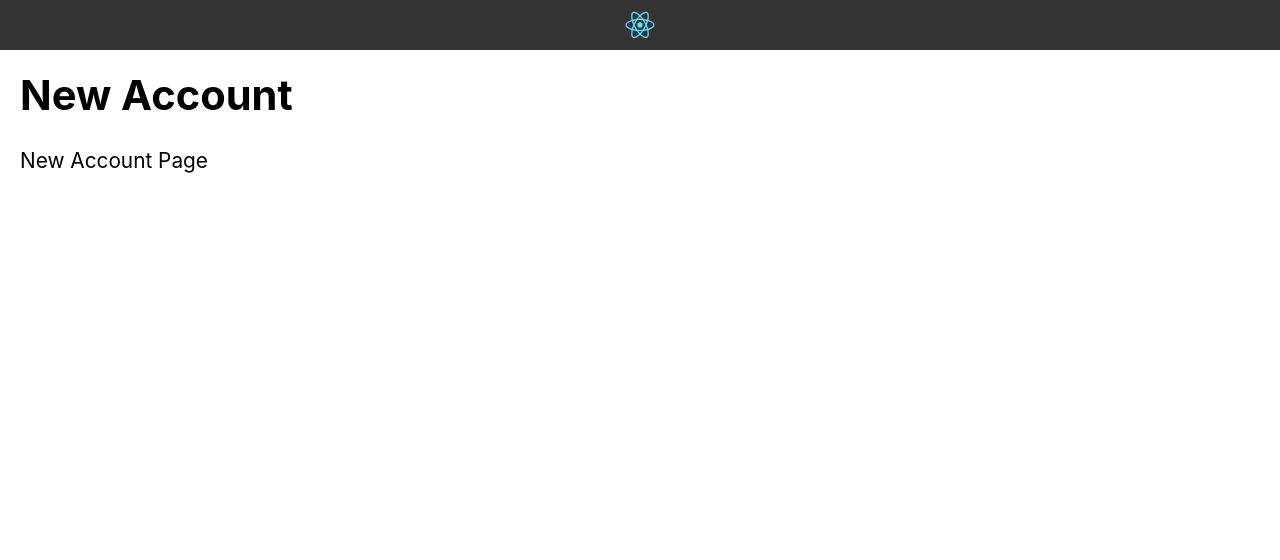
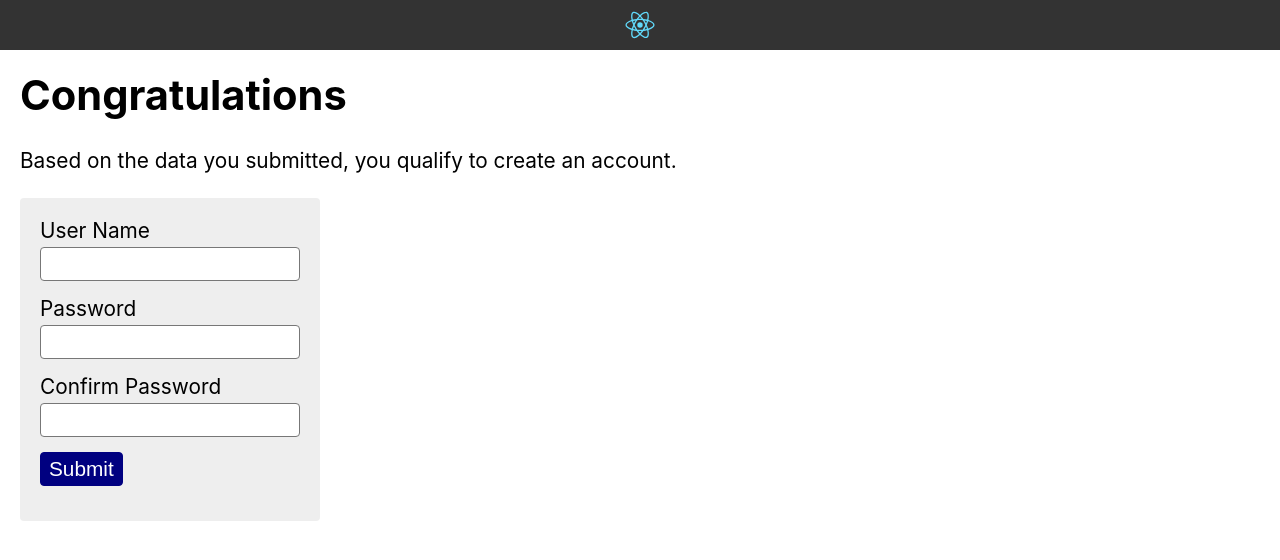
Before and after one commit to anthonytietjen/signup-ui-react-redux-springboot, a React (Create React App) app in the folder client/: page /newaccount in a window 1280 px wide. Shown: the top 560 px of the page. Built offline with nearby package versions, Linux system fonts and the light colour scheme.

Commit message:
Added basic form for New Account. No validation yet.

```diff
--- a/client/src/index.css
+++ b/client/src/index.css
@@ -25,7 +25,6 @@ h1{
 }
 
 .page-form{
-  max-width: 550px;
   padding: 20px;
   background-color: #eee;
   border-radius: 4px;
--- a/client/src/pages/LandingPage/LandingPage.css
+++ b/client/src/pages/LandingPage/LandingPage.css
@@ -0,0 +1,3 @@
+.landingpage-form{
+  max-width: 550px;
+}
--- a/client/src/pages/LandingPage/LandingPageView.js
+++ b/client/src/pages/LandingPage/LandingPageView.js
@@ -8,7 +8,7 @@ export const LandingPageView = () => (
       Please fill out the form below.
     </div>
 
-    <div className="page-form">
+    <div className="page-form landingpage-form">
       <div className="form-field">
         <label for="investment_amount">
           Investment Amount
--- a/client/src/pages/NewAccount/NewAccount.css
+++ b/client/src/pages/NewAccount/NewAccount.css
@@ -0,0 +1,3 @@
+.new-account-form{
+  max-width: 300px;
+}
--- a/client/src/pages/NewAccount/NewAccountView.js
+++ b/client/src/pages/NewAccount/NewAccountView.js
@@ -2,9 +2,55 @@ import './NewAccount.css'
 
 export const NewAccountView = () => (
   <>
-    <h1>New Account</h1>
-    <div>
-      New Account Page
-        </div>
+    <h1>Congratulations</h1>
+
+    <div className="page-intro-text">
+      Based on the data you submitted, you qualify to create an account.
+    </div>
+
+    <div className="page-form new-account-form">
+      <div className="form-field">
+        <label for="username">
+          User Name
+        </label>
+        <input
+          type="text"
+          id="username"
+          data-id="username"
+        />
+      </div>
+
+      <div className="form-field">
+        <label for="password">
+          Password
+        </label>
+        <input
+          type="text"
+          id="password"
+          data-id="password"
+        />
+      </div>
+
+      <div className="form-field">
+        <label for="confirm_password">
+          Confirm Password
+        </label>
+        <input
+          type="text"
+          id="confirm_password"
+          data-id="confirm_password"
+        />
+      </div>
+
+      <div className="form-field">
+        <button
+          type="Submit"
+          data-id="submit"
+          className="btn-primary"
+        >
+          Submit
+        </button>
+      </div>
+    </div>
   </>
 )
```
Also changed, not shown: 1 other file (tests, documents, lock files or other folders).
